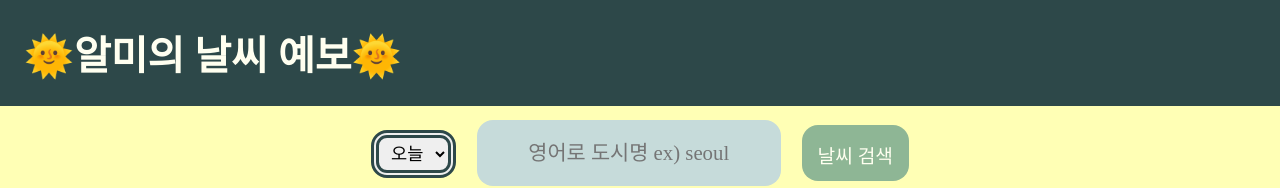
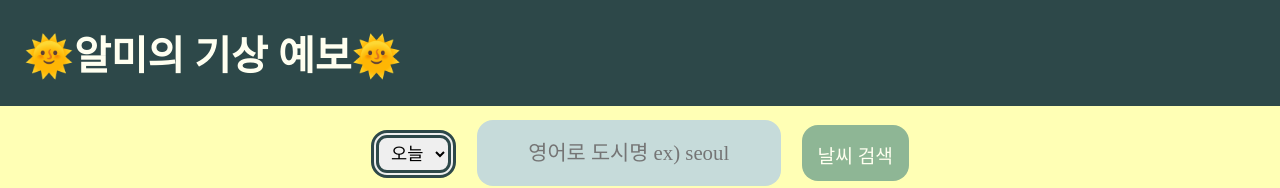
Before and after one commit to GO-SOPT-WEB/AReumSeo, a React (Vite) app in the folder week4/: page / in a window 1280 px wide. Shown: the top 188 px of the page. Built offline with nearby package versions, Linux system fonts and the light colour scheme; a web font is replaced by a local one.

Commit message:
chore: 해더 내용 수정

```diff
--- a/week4/src/components/Header.jsx
+++ b/week4/src/components/Header.jsx
@@ -3,7 +3,7 @@ import styled from "styled-components";
 const Header = () => {
   return (
     <WeatherHeader>
-      <strong>🌞알미의 날씨 예보🌞</strong>
+      <strong>🌞알미의 기상 예보🌞</strong>
     </WeatherHeader>
   );
 };
```
